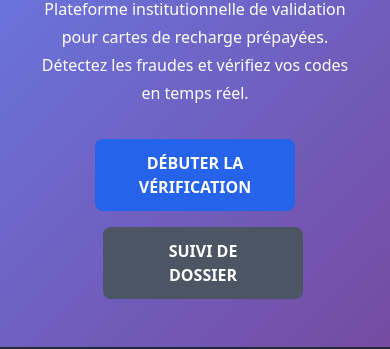
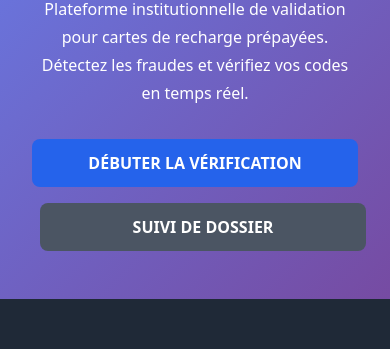
Before and after one commit to verifyfr911/coupon-safefr, a website: page index.html in a window 390 px wide. Shown: the part 270-619 px from the top of the page. Drawn offline with nearby package versions, Linux system fonts and the light colour scheme.

Commit message:
Revert button styling to original state

```diff
--- a/index.html
+++ b/index.html
@@ -175,14 +175,6 @@
                 margin: 0 -1rem !important;
                 padding: 0 1rem !important;
                 width: calc(100% + 2rem) !important;
-            }
-            .mobile-button-center a {
-                min-width: 200px !important;
-                width: 200px !important;
-                text-align: center !important;
-                display: flex !important;
-                align-items: center !important;
-                justify-content: center !important;
             }
         }
         /* Dark mode styles */
@@ -430,10 +422,10 @@
                 Détectez les fraudes et vérifiez vos codes en temps réel.
             </p>
             <div class="flex justify-center space-x-4 tablet-stack mobile-center mobile-button-center">
-                <a href="submit.html" class="bg-blue-600 hover:bg-blue-700 px-8 py-3 rounded-lg font-semibold hover-scale mobile-full min-w-[200px] text-center">
+                <a href="submit.html" class="bg-blue-600 hover:bg-blue-700 px-8 py-3 rounded-lg font-semibold hover-scale mobile-full">
                     DÉBUTER LA VÉRIFICATION
                 </a>
-                <a href="track.html" class="bg-gray-600 hover:bg-gray-700 px-8 py-3 rounded-lg font-semibold hover-scale mobile-full min-w-[200px] text-center">
+                <a href="track.html" class="bg-gray-600 hover:bg-gray-700 px-8 py-3 rounded-lg font-semibold hover-scale mobile-full">
                     SUIVI DE DOSSIER
                 </a>
             </div>
```
